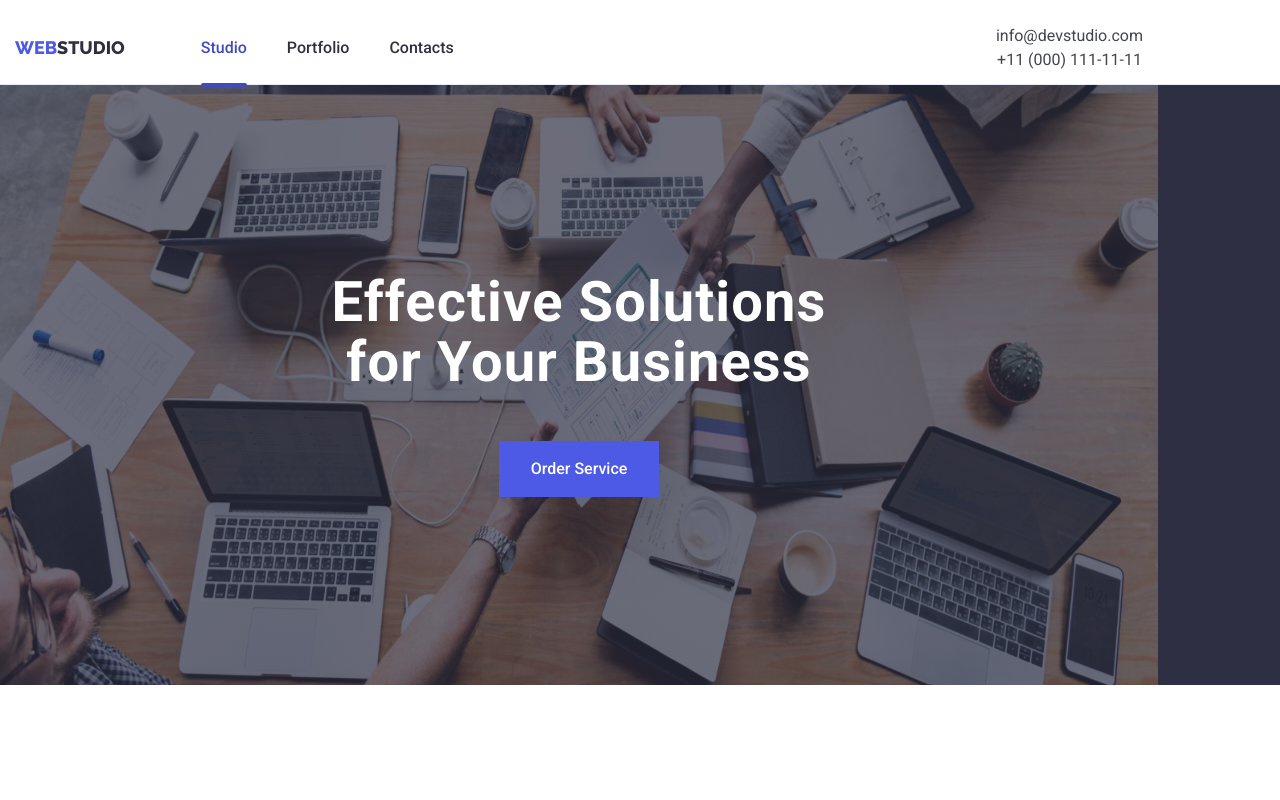
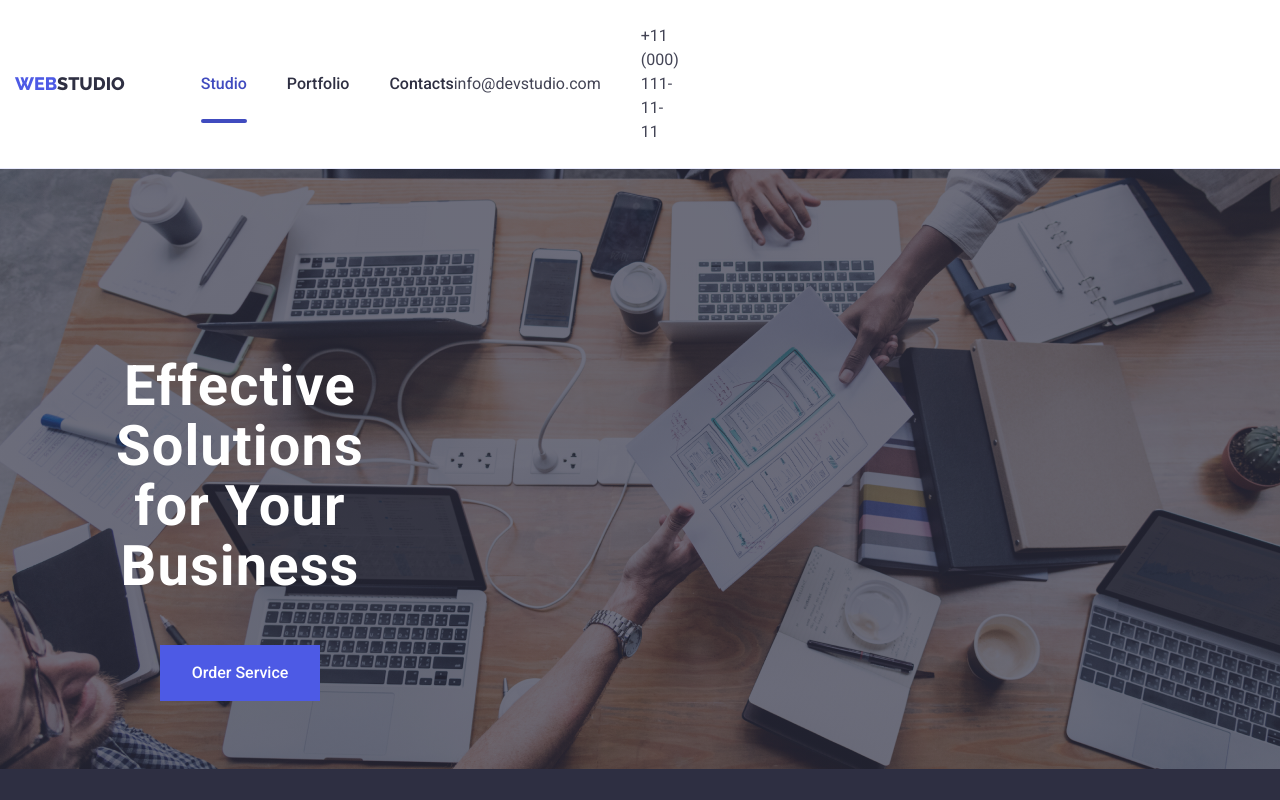
Before and after one commit to Volodymyr-Bodak/goit-markup-hw-06, a plain HTML site: page index.html in a window 1280 px wide. Shown: the top 800 px of the page. Drawn offline with nearby package versions, Linux system fonts and the light colour scheme.

Commit message:
Update styles.css

```diff
--- a/css/styles.css
+++ b/css/styles.css
@@ -185,9 +185,8 @@ button {
   padding-bottom: 188px;
   display: block;
   max-width: 1440px;
-  margin: 0 auto;
   background-image:linear-gradient(rgba(46, 47, 66, 0.7), rgba(46, 47, 66, 0.7)), url(../images/people-office.jpg);
-  background-size: 1158px 600px;
+   margin: 0 auto;
   background-repeat: no-repeat;
 }
 .team {
@@ -862,7 +861,8 @@ textarea{
   }
 }
 
-@media screen and (min-width: 768px) {
+@media screen and (min-width: 768px) and (max-width: 1199px){
+
   .container{
     max-width: 768px;
   }
@@ -940,9 +940,10 @@ textarea{
     max-height: 85px;
   }
 }
-@media screen and (min-width: 1200px) {
+
+@media screen and (min-width: 480px) {
   .container{
-    max-width: 1158px;
+    max-width: 480px;
   }
 
 }
```
